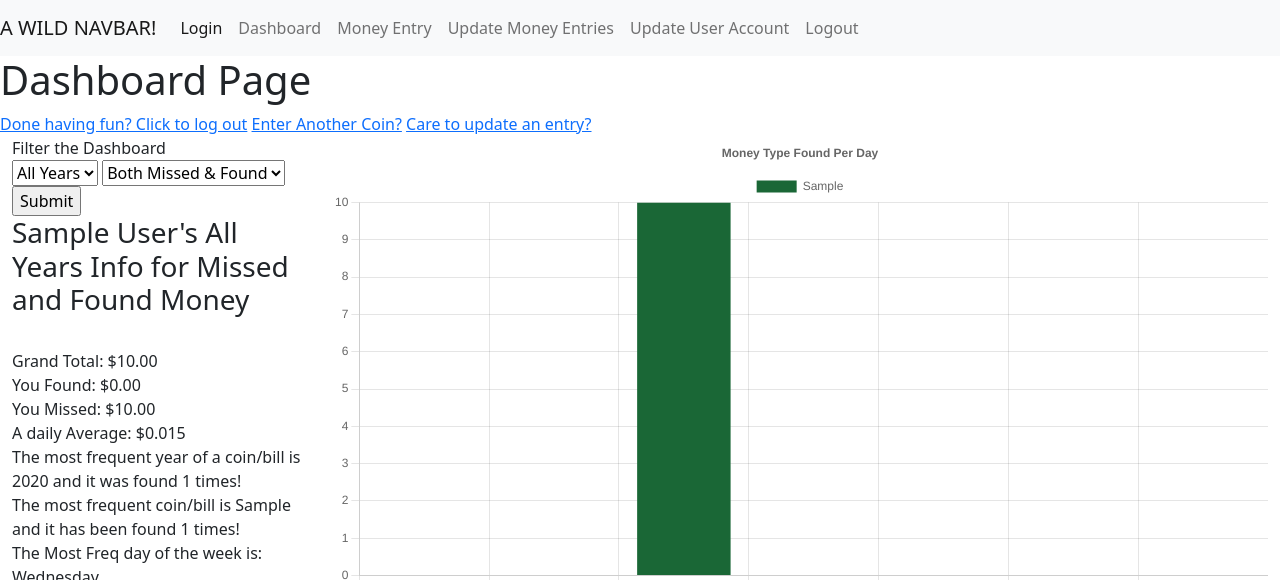
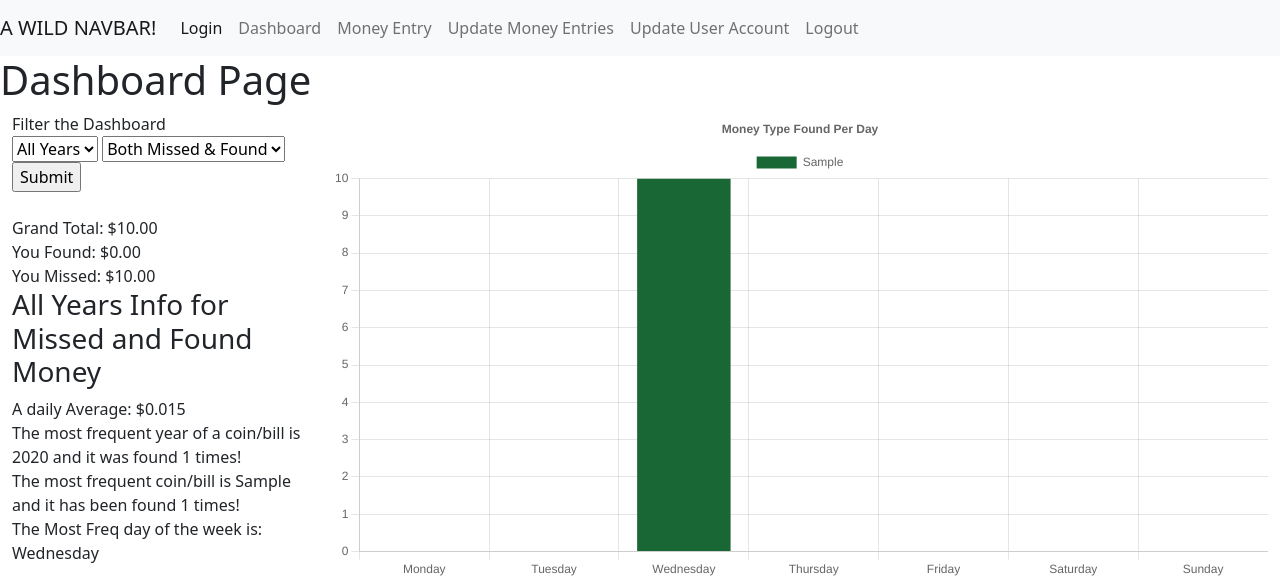
Before and after one commit to makeller234/money_tracking, a Flask app: page /dashboard in a window 1280 px wide. Shown: the top 580 px of the page. Run offline with Flask 2, Linux system fonts and the light colour scheme; the visitor is signed in with stand-in values (Sample User, id 1); tables that the repository leaves empty hold one stand-in row (values such as "Sample post"); some libraries are stand-ins or nearby versions; grey boxes are pictures that could not be loaded.

Commit message:
cleaned up some other code, delete old route that wasn't in use, update coin_entry route name from places_api

```diff
--- a/server.py
+++ b/server.py
@@ -81,44 +81,7 @@ def login():
         session['email'] = email
         session['fname'] = user.fname
 
-        return render_template('coin_entry.html', first_name = session['fname'], API_KEY = API_KEY)
-
-# @app.route('/coin_entry', methods=['POST'])
-# def coin_entry():
-#     """Old way that does not use google places API, probably will delete this route"""
-#     """Takes coin entry info and adds to database. Coverts the date to correct formatting"""
-
-#     date = request.form.get('date')
-#     #Check if date is empty and assign it today's date, format to YYYY-MM-DD
-#     #If it isn't blank, format it to correct format
-#     if date == '':
-#         d1 = datetime.today() #maybe this line can be combined with the line right below it
-#         date = d1.strftime('%Y-%m-%d')
-#     else:
-#         date = datetime.strptime(date,'%Y-%m-%d')
-
-
-#     email = session['email']
-#     amount = request.form.get('amount')
-#     address = request.form.get('address')
-#     city = request.form.get('city')
-#     state = request.form.get('state')
-#     zip = request.form.get('zip')
-#     locname = request.form.get('locname')
-#     missed = request.form.get('missed')
-#     if missed =='y':
-#         missed = True
-#     else:
-#         missed = False
-
-#     money_year = request.form.get('money_year')
-#     money_type = request.form.get('money_type')
-
-#     crud.create_money_entry(email, date, amount, address, city, state, zip, locname, missed, money_year, money_type)
-#     flash("You've successfully added money, add some more?")
-
-#     return render_template('coin_entry.html', first_name = session['fname'], API_KEY = API_KEY)
-
+        return render_template('coin_entry.html',  API_KEY = API_KEY)
 
 @app.route('/dashboard')
 def dashboard():
@@ -146,16 +109,15 @@ def dashboard():
                                             money_type = money_deets['money_type'], dow = dow, API_KEY=API_KEY,
                                             years_list = years_list, year = year, missed = missed)
 
-@app.route('/places_api', methods =['POST'])
+@app.route('/coin_entry', methods =['POST'])
 def places_api():
-    """Allows the user to enter money information with an abreviated address and the places API will find the full address, minus zip code.
+    """Allows the user to enter money information with an abbreviated address and the places API will find the full address, minus zip code.
     The entry is then saved in the database."""
 
     place = request.form.get('places_api')
-    #place_plus = place.replace(' ', '+')
     place_percent = place.replace(' ', '%20')
 
-    #places_url = f'https://maps.googleapis.com/maps/api/place/autocomplete/json?input={place_plus}&key={API_KEY}'
+
     query_url = f'https://maps.googleapis.com/maps/api/place/queryautocomplete/json?input={place_percent}&key={API_KEY}'
 
     response = requests.request('GET', query_url, headers={}, data={})
@@ -167,7 +129,7 @@ def places_api():
     #Check if date is empty and assign it today's date, format to YYYY-MM-DD
     #If it isn't blank, format it to correct format
     if date == '':
-        d1 = datetime.today() #maybe this line can be combined with the line right below it
+        d1 = datetime.today()
         date = d1.strftime('%Y-%m-%d')
     else:
         date = datetime.strptime(date,'%Y-%m-%d')
--- a/static/js/charts.js
+++ b/static/js/charts.js
@@ -282,6 +282,7 @@ $.get('/data_by_user.json', res => {
         options: {
           plugins: {
             title: {
+
               display: true,
               text: 'Money Type Found Per Day'
             },
--- a/templates/dashboard.html
+++ b/templates/dashboard.html
@@ -10,9 +10,6 @@
 {% endblock %}
 {% block body %}
 <h1>Dashboard Page</h1>
-<a href="/log_out">Done having fun? Click to log out</a>
-<a href="/return_coin_entry">Enter Another Coin?</a>
-<a href="/return_update_entry">Care to update an entry?</a>
 <div class="container-fluid">
 
     <div class="row">
```
Also changed, not shown: other parts of templates/dashboard.html (+19 -28 lines), templates/coin_entry.html (+2 -25 lines). Lines whose indentation alone changed are shown as unchanged.
